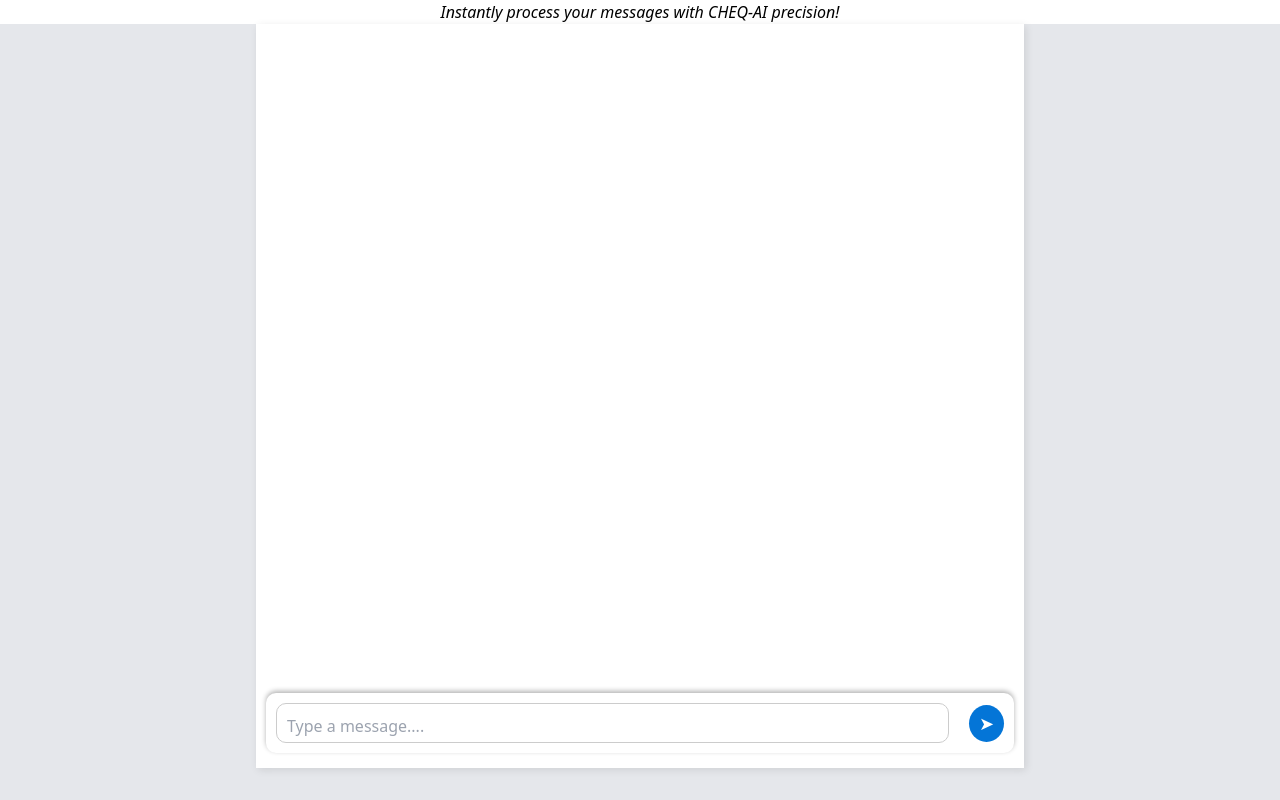
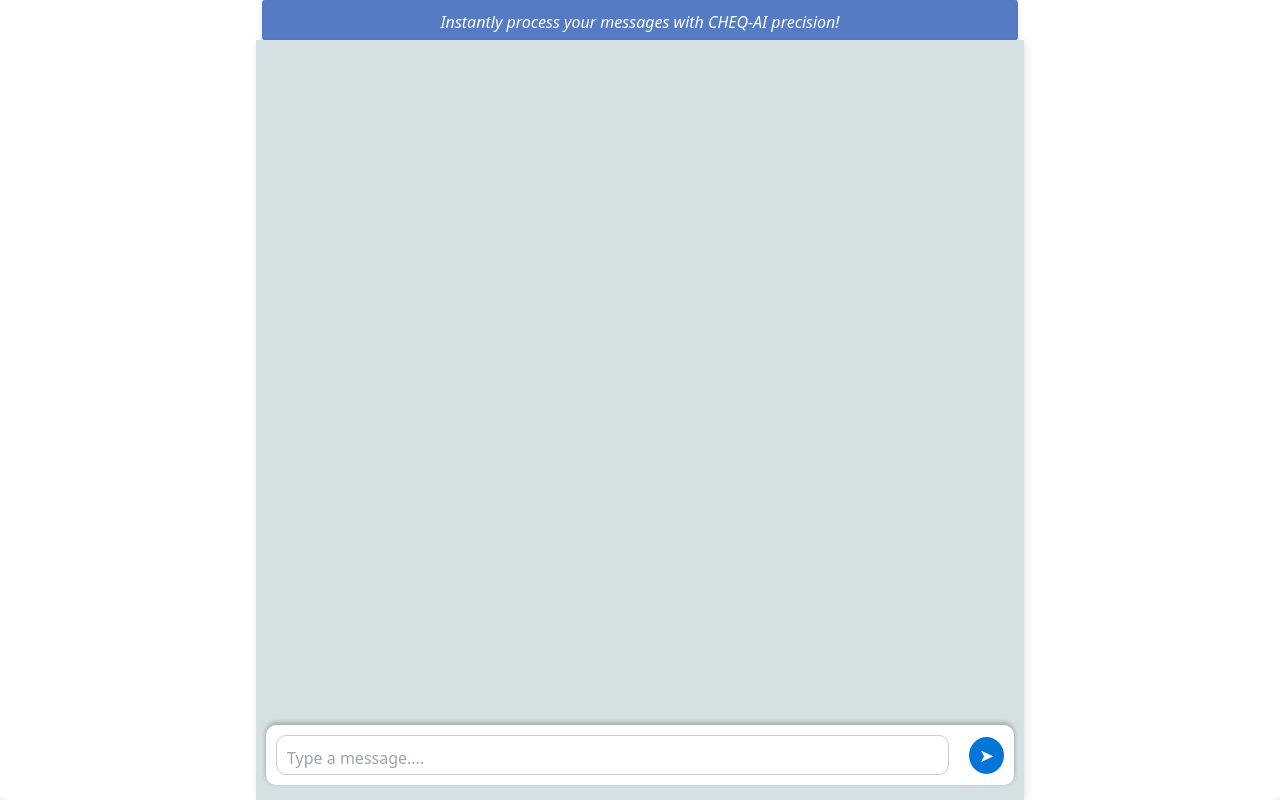
Before and after one commit to oluwaferanmi-jo/HNG-stage3-AI-text-generator, a React (Vite) app: page / in a window 1280 px wide. Built offline with nearby package versions, Linux system fonts and the light colour scheme.

Commit message:
new changes

```diff
--- a/src/App.jsx
+++ b/src/App.jsx
@@ -6,11 +6,15 @@ function App() {
 
 
   return (
-    <div className="flex-row justify-center items-center h-screen bg-gray-200">
-      <p className="Header"><i>Instantly process your messages with CHEQ-AI precision! </i></p>
+    <div className="app-container">
+
+    <p className="Header"><i>Instantly process your messages with CHEQ-AI precision! </i></p>
+
+    <div className="chatwindow w-[100%] max-w-3.7xl mt-0 bg-white shadow-md rounded-md">
+
       <ChatWindow />
     </div>
-
+    </div>
   );
 }
 
--- a/src/index.css
+++ b/src/index.css
@@ -8,15 +8,15 @@
 .Chat {
   width: 100%;
   max-width: 600px;
-  background-color: rgb(255, 255, 255);
-  height: 93vh; /* Fixes height to viewport */
+  background-color: rgb(213, 224, 226);
+  height: 90vh; /* Fixes height to viewport */
+  margin: 0 auto;
   padding: 15px 10px;
-  margin: 0 auto;
   box-shadow: 2px 2px 8px rgba(0, 0, 0, 0.1);
   display: flex;
   flex-direction: column;
   overflow-y: scroll; /* Ensures scrolling works */
-  padding-top: 50px; /* Adjust as needed to prevent cutoff */
+  padding-top: 30px; /* Adjust as needed to prevent cutoff */
 }
 
 .Textbox {
@@ -45,10 +45,28 @@
   max-height: 40px; /* Limits how much it expands */
 }
 
+.app-container {
+  display: flex;
+  flex-direction: column;
+  align-items: center;
+  width: 100%;
+  padding: 0;
+  margin: 0;
+}
+
 .Header{
+  width: 100%;
+  max-width: 47.3rem;  /* Same width as the chat window */
   text-align: center;
-  background-color: rgb(255, 255, 255);
-  border: none;
+  background-color: hsl(219, 49%, 55%); /* Dark gray (adjust as needed) */
+  color: white;
+  margin-bottom: 0;
+  border-radius: 3px;
+  box-shadow: 0 4px 6px rgba(0, 0, 0, 0.1);
+  height: 40px;
+  padding-bottom:10px;
+  padding-top: 10px;
+
 
 }
 
@@ -62,6 +80,7 @@
   color: rgb(255, 255, 255);
   right: 0;
   border-radius: 50%;
+
 }
 
 #Send-btn:hover {
@@ -89,6 +108,7 @@
   .Chat {
     width: 70%;
     max-width: 800px;  /* Prevents it from being too wide */
+    height: 95vh;
   }
 
   .Textbox {
@@ -104,6 +124,7 @@
   .Chat {
     width: 60%;
     max-width: 900px; /* Keeps it readable */
+    height: 95vh;
   }
 
   .Textbox {
```
